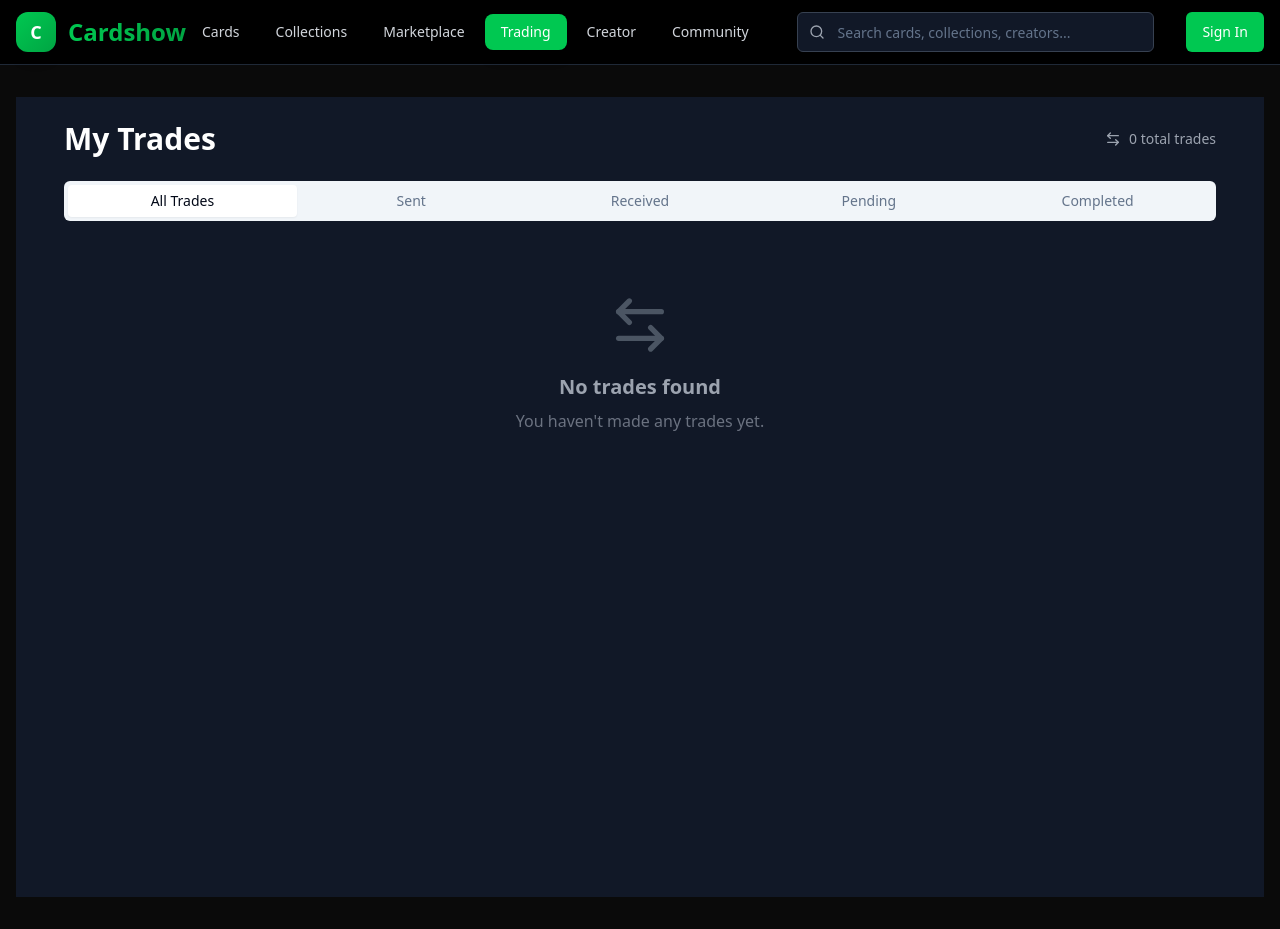
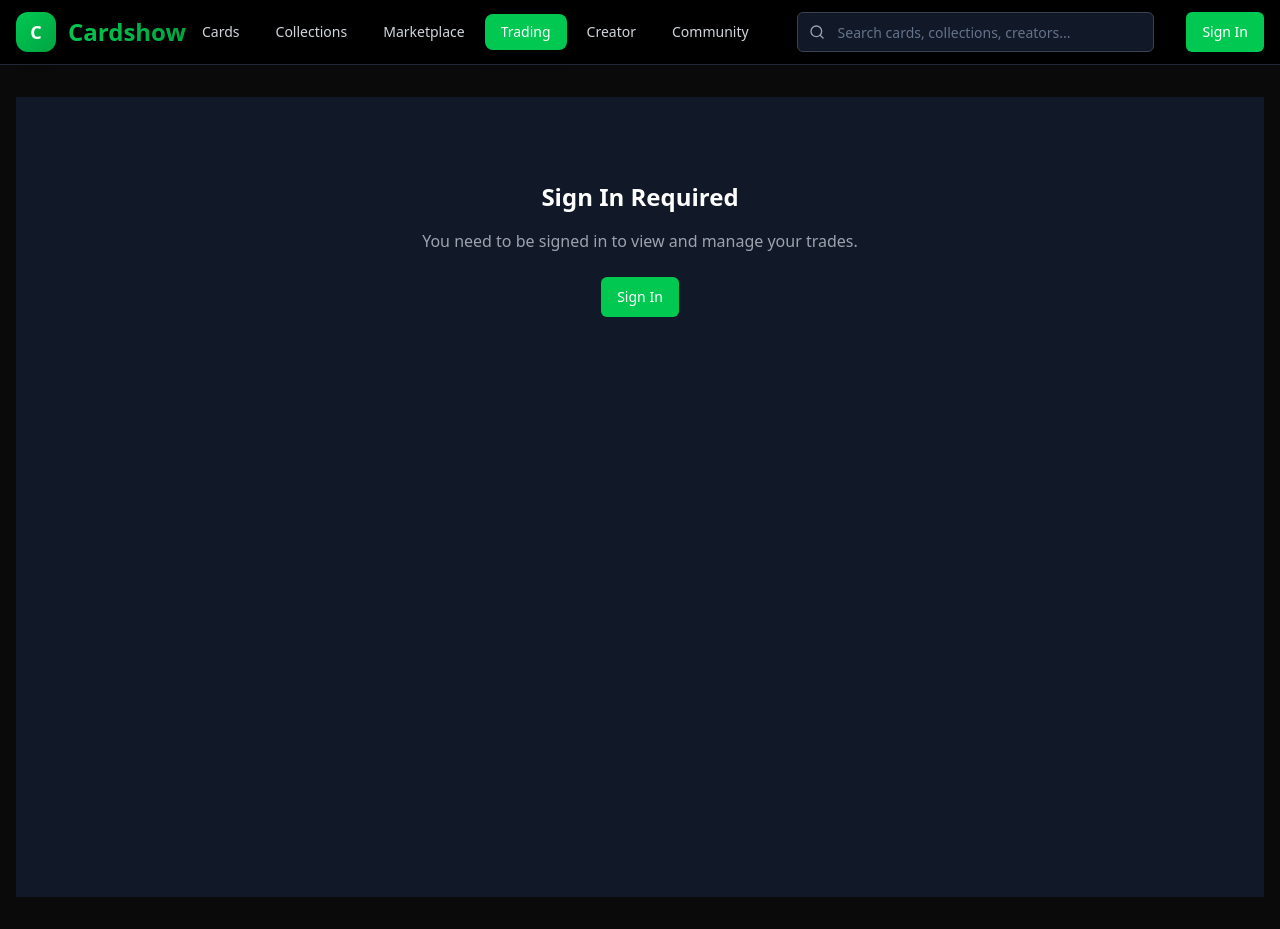
Before and after one commit to godugout/cardshow-reality-bytes, a React (Vite) app: page /trading in a window 1280 px wide. Built offline with nearby package versions, Linux system fonts and the light colour scheme.

Commit message:
Fix: Implement TradesList error handling
Implemented error handling in TradesList to address the `undefined user?.id` issue, including loading/auth checks, conditional hook calls, and UI adjustments for unauthenticated users.

```diff
--- a/src/components/trading/TradesList.tsx
+++ b/src/components/trading/TradesList.tsx
@@ -1,6 +1,8 @@
 
 import { useState } from 'react';
 import { Tabs, TabsContent, TabsList, TabsTrigger } from '@/components/ui/tabs';
+import { Button } from '@/components/ui/button';
+import { Link } from 'react-router-dom';
 import { useTradeOffers } from '@/hooks/useTrading';
 import { useAuth } from '@/hooks/useAuth';
 import TradingRoom from './TradingRoom';
@@ -10,16 +12,53 @@ import TradesEmptyState from './TradesEmptyState';
 import type { TradeOffer } from '@/types/trading';
 
 const TradesList = () => {
-  const { user } = useAuth();
+  const { user, loading } = useAuth();
   const [selectedTrade, setSelectedTrade] = useState<TradeOffer | null>(null);
   const [activeTab, setActiveTab] = useState('all');
 
+  // Show loading state while authentication is being determined
+  if (loading) {
+    return (
+      <div className="p-6 bg-gray-900 text-white min-h-screen">
+        <div className="max-w-6xl mx-auto">
+          <div className="flex items-center justify-center h-64">
+            <div className="text-gray-400">Loading...</div>
+          </div>
+        </div>
+      </div>
+    );
+  }
+
+  // Show login prompt if user is not authenticated
+  if (!user) {
+    return (
+      <div className="p-6 bg-gray-900 text-white min-h-screen">
+        <div className="max-w-6xl mx-auto">
+          <div className="flex items-center justify-center h-64">
+            <div className="text-center">
+              <h2 className="text-2xl font-bold mb-4">Sign In Required</h2>
+              <p className="text-gray-400 mb-6">
+                You need to be signed in to view and manage your trades.
+              </p>
+              <Link to="/auth">
+                <Button className="bg-[#00C851] hover:bg-[#00A543] text-white">
+                  Sign In
+                </Button>
+              </Link>
+            </div>
+          </div>
+        </div>
+      </div>
+    );
+  }
+
+  // Only call hooks when user is authenticated
   const { offers: allOffers } = useTradeOffers();
   const { offers: sentOffers } = useTradeOffers({
-    initiator_id: user?.id
+    initiator_id: user.id
   });
   const { offers: receivedOffers } = useTradeOffers({
-    recipient_id: user?.id
+    recipient_id: user.id
   });
 
   const getOffersForTab = () => {
@@ -58,7 +97,7 @@ const TradesList = () => {
           <TabsContent value={activeTab}>
             <div className="grid grid-cols-1 md:grid-cols-2 lg:grid-cols-3 gap-6">
               {getOffersForTab().map((trade) => {
-                const isInitiator = user?.id === trade.initiator_id;
+                const isInitiator = user.id === trade.initiator_id;
                 return (
                   <TradeCard
                     key={trade.id}
```
